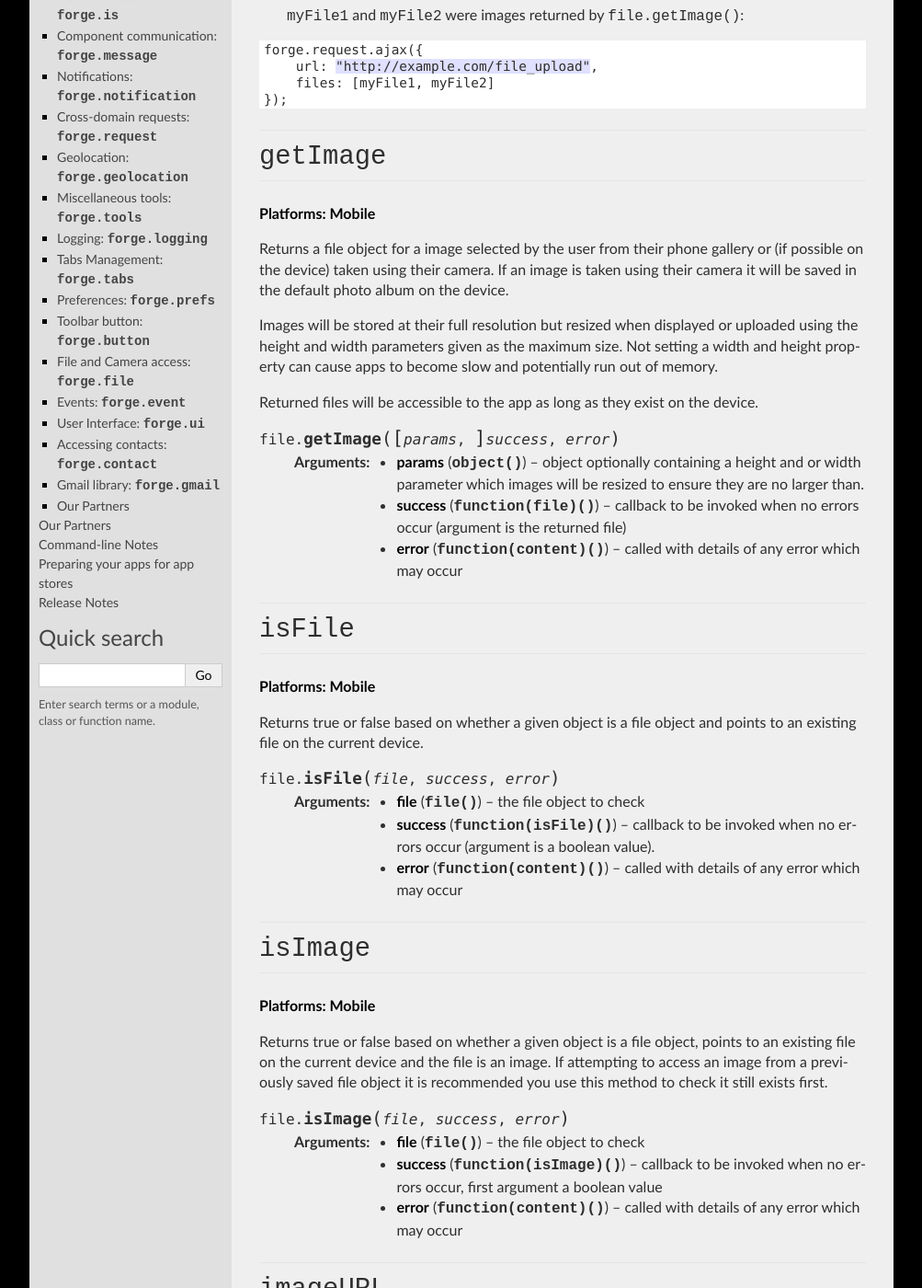
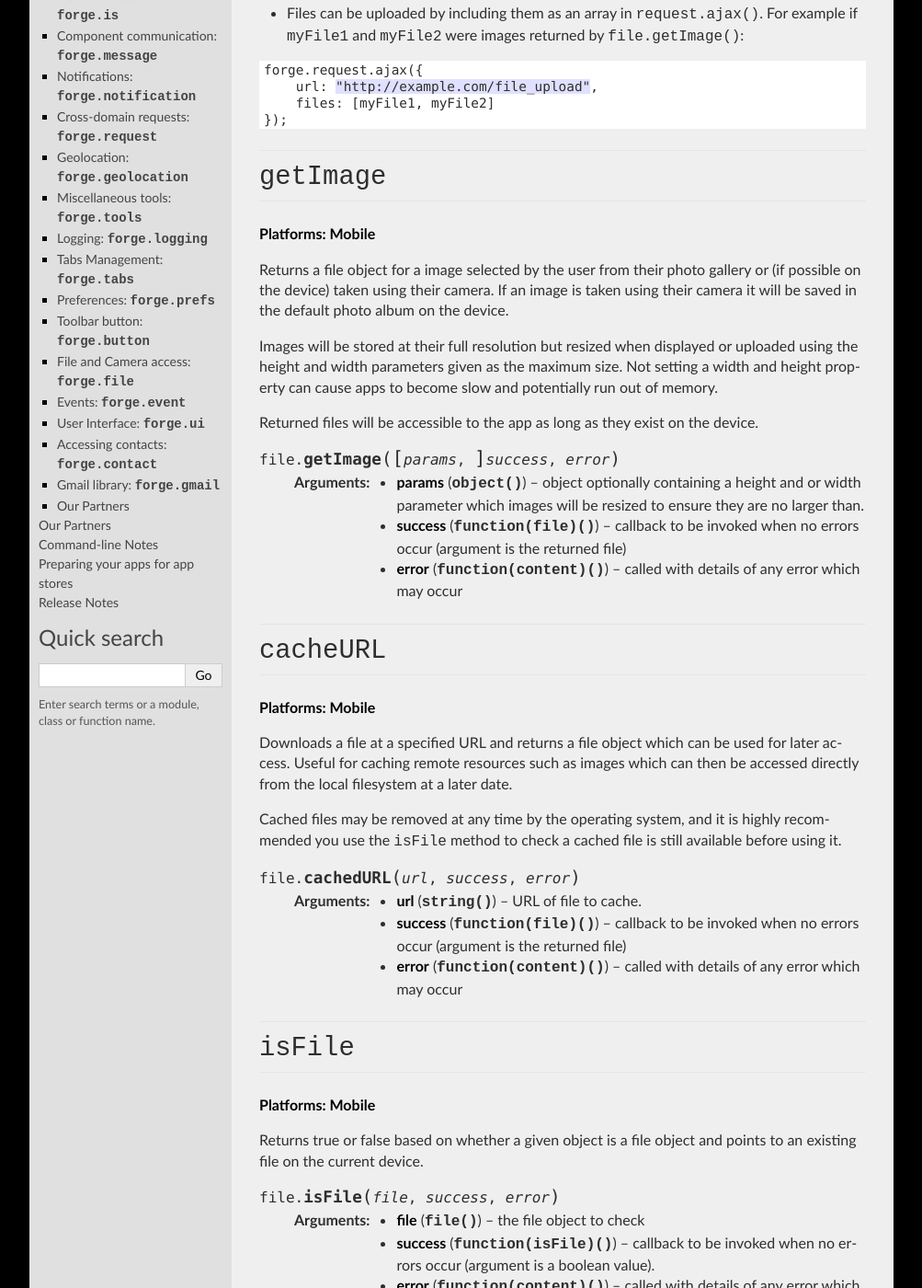
Before and after one commit to trigger-corp/Forge-Documentation, a Sphinx documentation site: the page built from source/api/file.rst, in a window 1280 px wide and 1400 px high, scrolled down 440 px. Shown: the whole window at 92% size, without its empty margins (138-1141 px from the left). Built offline with Sphinx 7.4.7, drawn with Linux system fonts in a browser that asks for light colours; some of the changed text lies outside the part shown.

Commit message:
Add cached files documentation.

```diff
--- a/source/api/file.rst
+++ b/source/api/file.rst
@@ -3,13 +3,13 @@
 File and Camera access: ``forge.file``
 ================================================================================
 
-Selecting files for the user's filesystem, or capturing images with the camera.
+The file API allows storage of files on the local system as well as capturing images with the camera or selecting them from the users saved photos.
 
 Notes
 ~~~~~
 
-- File objects are simple Javascript objects which contain both a ``uri`` and ``name``. They can be serialised using JSON.stringify and safely stored in Forge preferences.
-- The ``uri`` parameter can be used directly on some platforms. This is not recommended - instead use one of the provided helper functions such as ``forge.file.imageURL``.
+- File objects are simple Javascript objects which contain at least a ``uri``. They can be serialised using JSON.stringify and safely stored in Forge preferences.
+- The ``uri`` parameter can be used directly on some platforms. This is not recommended - instead use one of the provided helper functions such as ``forge.file.URL``.
 - Image orientation is automatically handled where possible, if a camera photo contains rotation information it will be correctly rotated before it is displayed or uploaded.
 - Files can be uploaded by including them as an array in ``request.ajax()``. For example if ``myFile1`` and ``myFile2`` were images returned by ``file.getImage()``:
 
@@ -24,7 +24,7 @@ Notes
 ~~~~~~~~~~~~~~~~~~~~~~~~~~~~~~~~~~~~~~~~~~~~~~~~~~~~~~~~~~~~~~~~~~~~~~~~~~~~~~~~
 **Platforms: Mobile**
 
-Returns a file object for a image selected by the user from their phone gallery or (if possible on the device) taken using their camera. If an image is taken using their camera it will be saved in the default photo album on the device.
+Returns a file object for a image selected by the user from their photo gallery or (if possible on the device) taken using their camera. If an image is taken using their camera it will be saved in the default photo album on the device.
 
 Images will be stored at their full resolution but resized when displayed or uploaded using the height and width parameters given as the maximum size. Not setting a width and height property can cause apps to become slow and potentially run out of memory.
 
@@ -33,6 +33,20 @@ Returned files will be accessible to the app as long as they exist on the device
 .. js:function:: file.getImage([params, ]success, error)
 
     :param object params: object optionally containing a height and or width parameter which images will be resized to ensure they are no larger than.
+    :param function(file) success: callback to be invoked when no errors occur (argument is the returned file)
+    :param function(content) error: called with details of any error which may occur
+
+``cacheURL``
+~~~~~~~~~~~~
+**Platforms: Mobile**
+
+Downloads a file at a specified URL and returns a file object which can be used for later access. Useful for caching remote resources such as images which can then be accessed directly from the local filesystem at a later date.
+
+Cached files may be removed at any time by the operating system, and it is highly recommended you use the ``isFile`` method to check a cached file is still available before using it.
+
+.. js:function:: file.cachedURL(url, success, error)
+
+    :param string url: URL of file to cache.
     :param function(file) success: callback to be invoked when no errors occur (argument is the returned file)
     :param function(content) error: called with details of any error which may occur
 
@@ -48,19 +62,7 @@ Returns true or false based on whether a given object is a file object and point
     :param function(isFile) success: callback to be invoked when no errors occur (argument is a boolean value).
     :param function(content) error: called with details of any error which may occur
 
-``isImage``
-~~~~~~~~~~~~~~~~~~~~~~~~~~~~~~~~~~~~~~~~~~~~~~~~~~~~~~~~~~~~~~~~~~~~~~~~~~~~~~~~
-**Platforms: Mobile**
-
-Returns true or false based on whether a given object is a file object, points to an existing file on the current device and the file is an image. If attempting to access an image from a previously saved file object it is recommended you use this method to check it still exists first.
-
-.. js:function:: file.isImage(file, success, error)
-
-    :param file file: the file object to check
-    :param function(isImage) success: callback to be invoked when no errors occur, first argument a boolean value
-    :param function(content) error: called with details of any error which may occur
-
-``imageURL``
+``URL``
 ~~~~~~~~~~~~~~~~~~~~~~~~~~~~~~~~~~~~~~~~~~~~~~~~~~~~~~~~~~~~~~~~~~~~~~~~~~~~~~~~
 **Platforms: Mobile**
 
@@ -83,3 +85,26 @@ Returns the base64 value for a files content.
     :param file file: the file object to load data from
     :param function(base64String) success: callback to be invoked when no errors occur
     :param function(content) error: called with details of any error which may occur
+
+``delete``
+~~~~~~~~~~
+**Platforms: Mobile**
+
+Delete a file from the local filesystem, will work for cached files but not images stored in the users photo gallery.
+
+.. js:function:: file.delete(file, success, error)
+
+    :param file file: the file object to delete
+    :param function() success: callback to be invoked when no errors occur
+    :param function(content) error: called with details of any error which may occur
+
+``clearCache``
+~~~~~~~~~~~~~~
+**Platforms: Mobile**
+
+Deletes all files currently saved in the local cache.
+
+.. js:function:: file.clearCache(success, error)
+
+    :param function() success: callback to be invoked when no errors occur
+    :param function(content) error: called with details of any error which may occur
```
